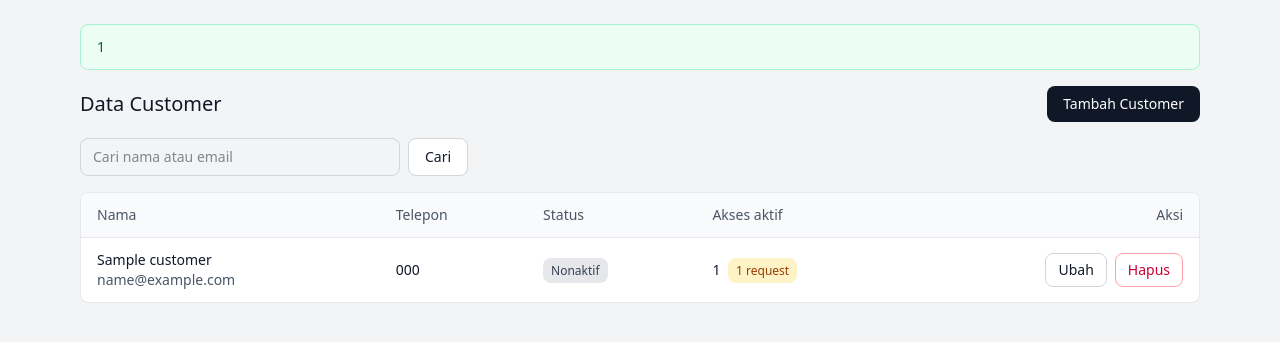
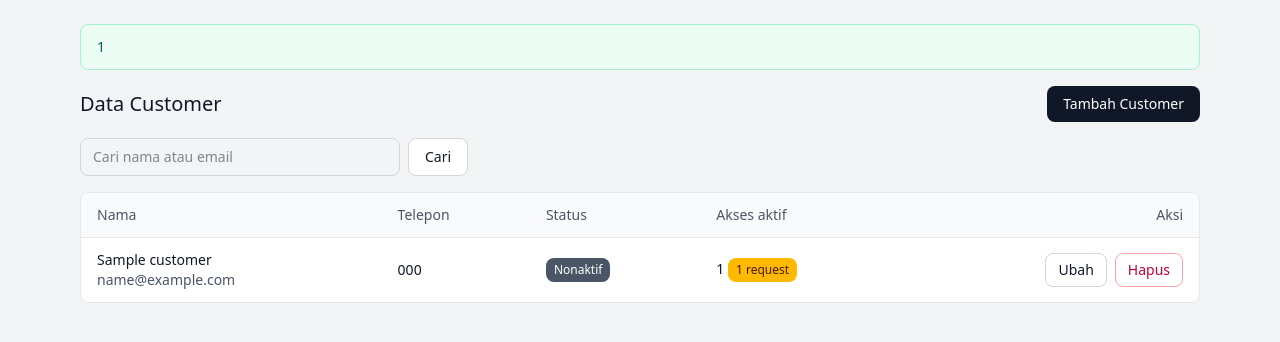
Before and after one commit to aditya-nirwan/mediatama-video-access, a Laravel app: template resources/views/admin/customers/index.blade.php in a window 1280 px wide. Shown: the part 99-441 px from the top of the page. Run offline with Laravel 12, Linux system fonts and the light colour scheme; a user stored in the database is signed in; data comes from the database, SQL or seed files in the repository; tables that the repository leaves empty hold one stand-in row (values such as "Sample post"); the template is opened without the code that fills it: most values are stand-ins (such as "Sample title", 1, 10 or a date in 2020); style sheets or scripts are compiled from the project's sources; parts of the project's set-up code (start-up, migrations or seed data) failed here and were passed over.

Commit message:
refactor: extract badge component with accessible status colors

```diff
--- a/resources/views/admin/customers/index.blade.php
+++ b/resources/views/admin/customers/index.blade.php
@@ -41,17 +41,15 @@
                         </td>
                         <td class="px-4 py-3">
                             @if ($customer->is_active)
-                                <span class="rounded-lg bg-emerald-100 px-2 py-1 text-xs text-emerald-800">Aktif</span>
+                                <x-badge color="green">Aktif</x-badge>
                             @else
-                                <span class="rounded-lg bg-gray-200 px-2 py-1 text-xs text-gray-700">Nonaktif</span>
+                                <x-badge>Nonaktif</x-badge>
                             @endif
                         </td>
                         <td class="hidden px-4 py-3 lg:table-cell">
                             {{ $customer->active_access_count }}
                             @if ($customer->pending_request_count > 0)
-                                <span class="ml-1 rounded-lg bg-amber-100 px-2 py-1 text-xs text-amber-800">
-                                    {{ $customer->pending_request_count }} request
-                                </span>
+                                <x-badge color="amber">{{ $customer->pending_request_count }} request</x-badge>
                             @endif
                         </td>
                         <td class="px-4 py-3">
--- /dev/null
+++ b/resources/views/components/badge.blade.php
@@ -0,0 +1,15 @@
+@props(['color' => 'gray'])
+
+@php
+    $classes = match ($color) {
+        'green' => 'bg-emerald-700 text-white',
+        'amber' => 'bg-amber-400 text-amber-950',
+        'red' => 'bg-rose-700 text-white',
+        'blue' => 'bg-blue-700 text-white',
+        default => 'bg-gray-600 text-white',
+    };
+@endphp
+
+<span {{ $attributes->merge(['class' => 'inline-flex items-center rounded-lg px-2 py-1 text-xs font-medium '.$classes]) }}>
+    {{ $slot }}
+</span>
```
Also changed, not shown: app/Enums/RequestStatus.php (+4 -4 lines).
